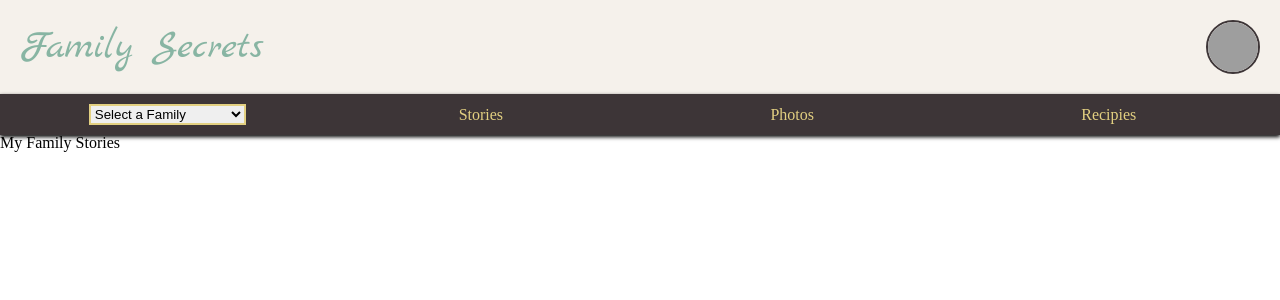
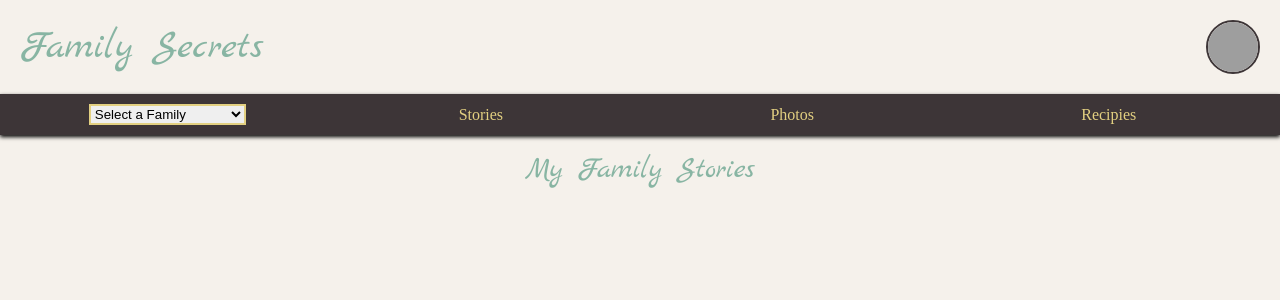
Before and after one commit to dylhof/family-secrets, a React (Create React App) app: page / in a window 1280 px wide. Shown: the top 300 px of the page. Built offline with nearby package versions, Linux system fonts and the light colour scheme; grey boxes are pictures that could not be loaded; a web font is replaced by a local one.

Commit message:
Add CardArea styles

```diff
--- a/src/styles/App.scss
+++ b/src/styles/App.scss
@@ -1,8 +1,12 @@
+body {
+  background-color: $body-color;
+}
+
 .App {
- display: grid;
- grid-template-rows: .5fr .2fr 1fr;
- grid-template-areas:
-  'header',
-  'navbar',
-  'body'
+  display: grid;
+  grid-template-rows: .5fr .2fr 1fr;
+  grid-template-areas:
+    'header',
+    'navbar',
+    'body';
 }
--- /dev/null
+++ b/src/styles/CardArea.scss
@@ -0,0 +1,10 @@
+.CardArea--div {
+
+  h2{
+    font-family: $title-font;
+    margin: 20px;
+    text-align: center;
+    color: $main-color;
+    font-size: 30px;
+  }
+}
--- a/src/styles/main.scss
+++ b/src/styles/main.scss
@@ -4,3 +4,4 @@
 @import './App.scss';
 @import './Header.scss';
 @import './NavBar.scss';
+@import './CardArea.scss';
```
